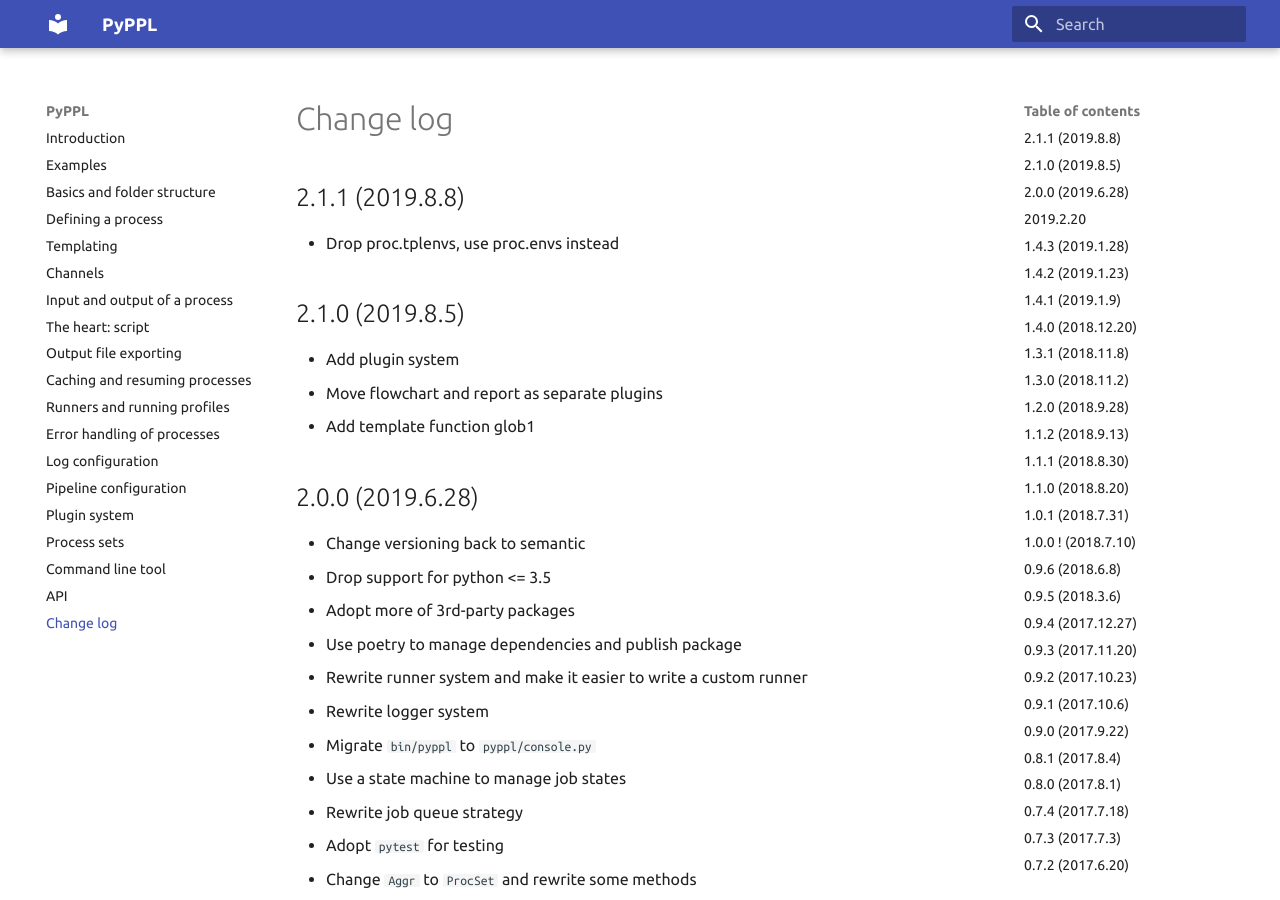
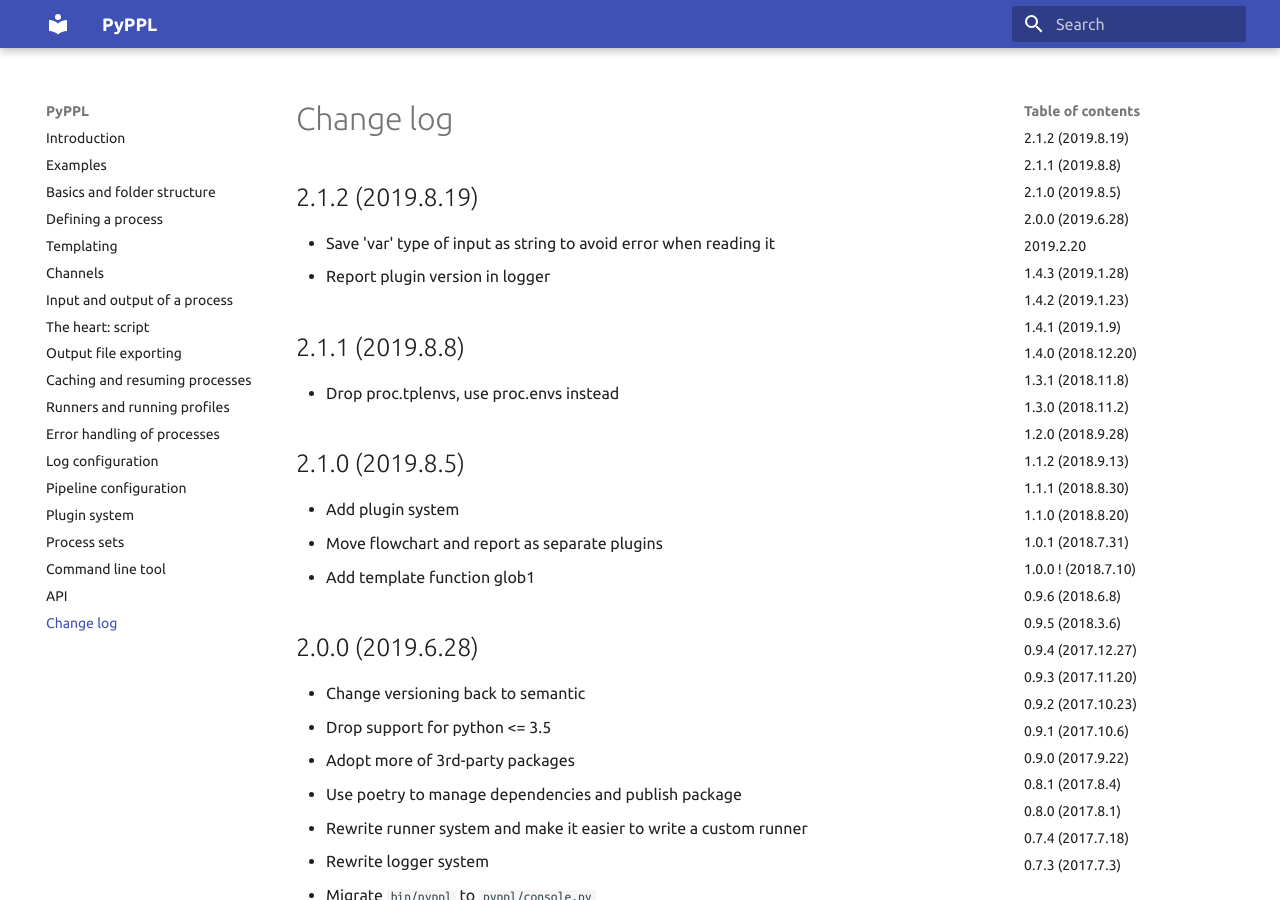
Before and after one commit to pwwang/pipen, an MkDocs documentation site: the page built from docs/CHANGELOG.md, in a window 1280 px wide and 900 px high. Built offline with MkDocs 1.6.1 and Material for MkDocs 9.7.7, drawn with Linux system fonts in a browser that asks for light colours.

Commit message:
Update CHANGELOG

```diff
--- a/docs/CHANGELOG.md
+++ b/docs/CHANGELOG.md
@@ -1,3 +1,7 @@
+# 2.1.2 (2019.8.19)
+- Save 'var' type of input as string to avoid error when reading it
+- Report plugin version in logger
+
 # 2.1.1 (2019.8.8)
 - Drop proc.tplenvs, use proc.envs instead
 
```
